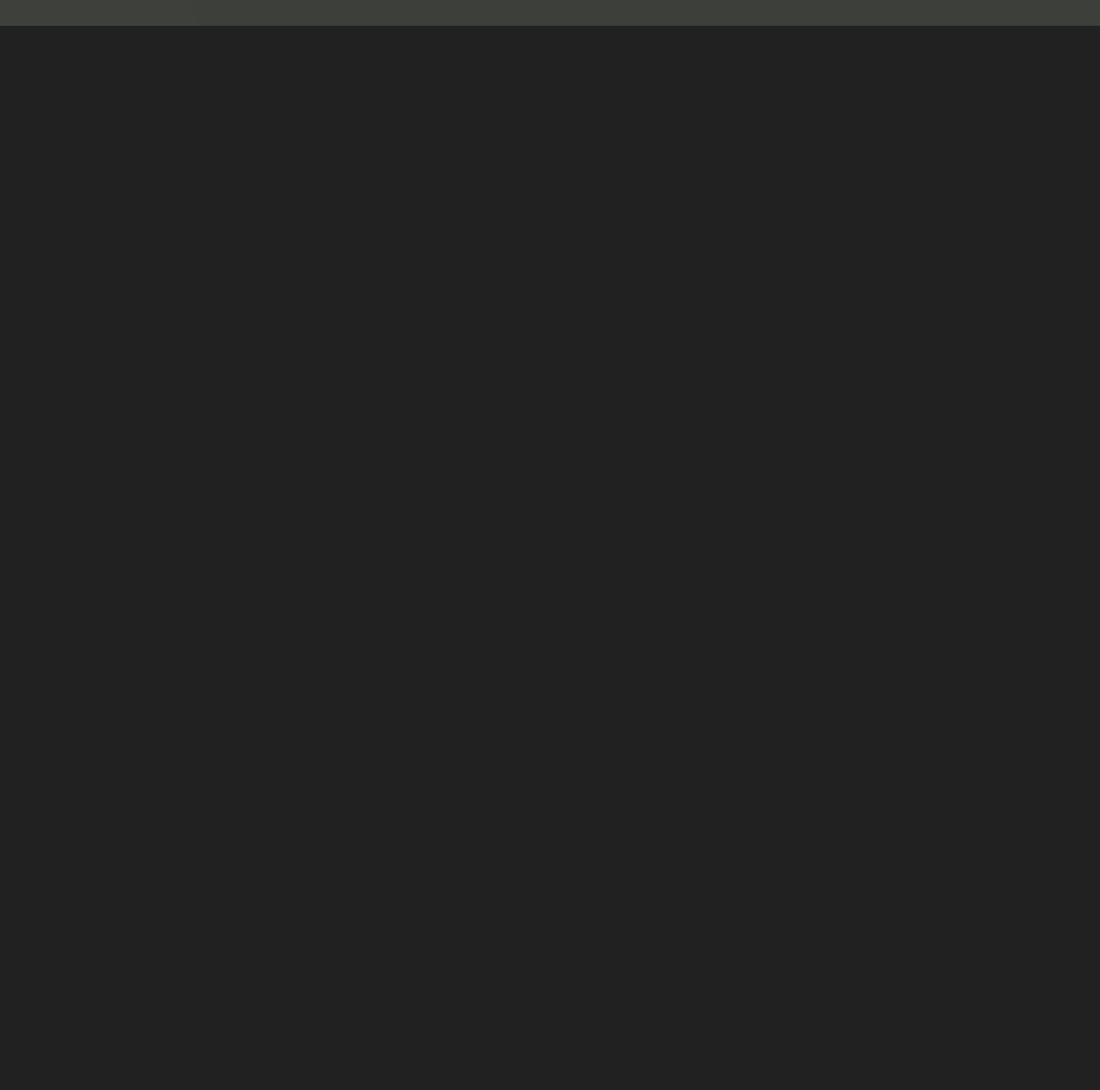
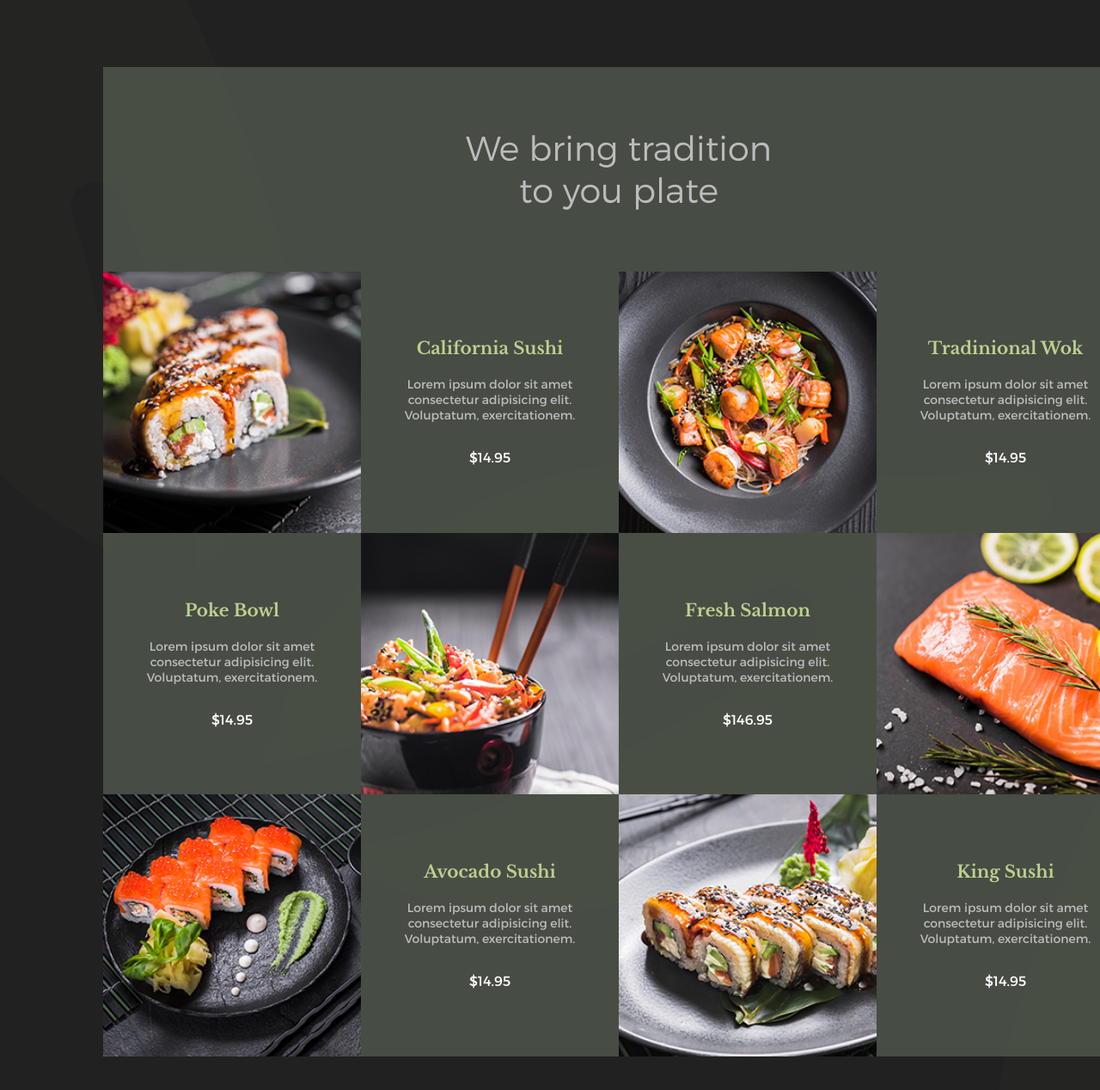
Before and after one commit to TadasBalsys/japanese-restaurant, a website: page index.html in a window 1280 px wide. Shown: the part 1340-2608 px from the top of the page at 86% size. Before the commit the page ends 1370 px from the top, so only its background shows below. Drawn offline with Linux system fonts and the light colour scheme; files whose address does not match are found by name.

Commit message:
Created menu box component; Added mixins;

```diff
--- a/index.html
+++ b/index.html
@@ -56,22 +56,107 @@
           <i class="advantages__icon advantages__icon--one"></i>
           <h4 class="advantages__heading">New tastes</h4>
           <p class="advantages__text">
-            Lorem ipsum dolor sit, amet consectetur adipisicing elit. Corporis ex ut nam iste doloribus unde!
+            Lorem ipsum dolor sit, amet consectetur adipisicing elit. Corporis
+            ex ut nam iste doloribus unde!
           </p>
         </div>
         <div class="advantages__box">
           <i class="advantages__icon advantages__icon--two"></i>
           <h4 class="advantages__heading">New dishes cocking</h4>
           <p class="advantages__text">
-            Lorem ipsum dolor sit, amet consectetur adipisicing elit. Corporis ex ut nam iste doloribus unde!
+            Lorem ipsum dolor sit, amet consectetur adipisicing elit. Corporis
+            ex ut nam iste doloribus unde!
           </p>
         </div>
         <div class="advantages__box">
           <i class="advantages__icon advantages__icon--three"></i>
           <h4 class="advantages__heading">New restaurant</h4>
           <p class="advantages__text">
-            Lorem ipsum dolor sit, amet consectetur adipisicing elit. Corporis ex ut nam iste doloribus unde!
+            Lorem ipsum dolor sit, amet consectetur adipisicing elit. Corporis
+            ex ut nam iste doloribus unde!
           </p>
+        </div>
+      </section>
+      <section class="menu">
+        <h2 class="menu__heading">We bring tradition</h2>
+        <h2 class="menu__heading" >to you plate</h2>
+        <img
+          class="menu__img"
+          src="/assets/images/dish-01.png"
+          alt="california sushi"
+        />
+        <div class="menu__card">
+          <h4 class="menu__title">California Sushi</h4>
+          <p class="menu__text">
+            Lorem ipsum dolor sit amet consectetur adipisicing elit. Voluptatum,
+            exercitationem.
+          </p>
+          <span class="menu__price">$14.95</span>
+        </div>
+        <img
+          class="menu__img"
+          src="/assets/images/dish-02.png"
+          alt="california sushi"
+        />
+        <div class="menu__card">
+          <h4 class="menu__title">Tradinional Wok</h4>
+          <p class="menu__text">
+            Lorem ipsum dolor sit amet consectetur adipisicing elit. Voluptatum,
+            exercitationem.
+          </p>
+          <span class="menu__price">$14.95</span>
+        </div>
+        <img
+          class="menu__img menu__img--right-one"
+          src="/assets/images/dish-03.png"
+          alt="california sushi"
+        />
+        <div class="menu__card menu__card--left-one">
+          <h4 class="menu__title">Poke Bowl</h4>
+          <p class="menu__text">
+            Lorem ipsum dolor sit amet consectetur adipisicing elit. Voluptatum,
+            exercitationem.
+          </p>
+          <span class="menu__price">$14.95</span>
+        </div>
+        <img
+          class="menu__img menu__img--right-two"
+          src="/assets/images/dish-04.png"
+          alt="california sushi"
+        />
+        <div class="menu__card menu__card--left-two">
+          <h4 class="menu__title">Fresh Salmon</h4>
+          <p class="menu__text">
+            Lorem ipsum dolor sit amet consectetur adipisicing elit. Voluptatum,
+            exercitationem.
+          </p>
+          <span class="menu__price">$146.95</span>
+        </div>
+        <img
+          class="menu__img"
+          src="/assets/images/dish-05.png"
+          alt="california sushi"
+        />
+        <div class="menu__card">
+          <h4 class="menu__title">Avocado Sushi</h4>
+          <p class="menu__text">
+            Lorem ipsum dolor sit amet consectetur adipisicing elit. Voluptatum,
+            exercitationem.
+          </p>
+          <span class="menu__price">$14.95</span>
+        </div>
+        <img
+          class="menu__img"
+          src="/assets/images/dish-06.png"
+          alt="california sushi"
+        />
+        <div class="menu__card">
+          <h4 class="menu__title">King Sushi</h4>
+          <p class="menu__text">
+            Lorem ipsum dolor sit amet consectetur adipisicing elit. Voluptatum,
+            exercitationem.
+          </p>
+          <span class="menu__price">$14.95</span>
         </div>
       </section>
     </div>
--- /dev/null
+++ b/sass/abstracts/_mixins.scss
@@ -0,0 +1,3 @@
+@mixin green-bg {
+  background-color: rgba($color-bg-dark-2, 0.5);
+}
--- a/sass/abstracts/_variables.scss
+++ b/sass/abstracts/_variables.scss
@@ -1,4 +1,5 @@
-$color-bg-dark: #212121;
+$color-bg-dark-1: #212121;
+$color-bg-dark-2: #6e7969;
 
 $color-white: #ffffff;
 
@@ -7,5 +8,5 @@ $color-icon-bg: #c6c6c5;
 $color-green-dark-1: #494d3f;
 $color-green-dark-2: #585e55;
 
-$color-font-green: #9baf6d;
-$color-font-light: #bbc8bb; // #e1e2e1
+$color-font-green: #bcd08e;
+$color-font-light: #BCBCBC;; // #e1e2e1
--- /dev/null
+++ b/sass/components/_menu.scss
@@ -0,0 +1,71 @@
+.menu {
+  grid-column: col-start 2 / col-end 11;
+  display: grid;
+  grid-template-columns: repeat(4, 1fr);
+  grid-template-rows: 1fr repeat(2, min-content) repeat(
+      auto-fil,
+      minmax(min-content, max-content)
+    );
+  @include green-bg;
+  margin: 8rem 0;
+
+  &__heading {
+    grid-column: 1 / -1;
+    justify-self: center;
+    color: $color-font-light;
+    font-size: 4rem;
+    font-weight: 300;
+  }
+
+  & > h2:first-child {
+    margin-top: 7rem;
+  }
+  & > h2:last-of-type {
+    margin-bottom: 7rem;
+  }
+
+  &__img {
+    width: 100%;
+
+    &--right-one {
+      grid-column: 2 / span 1;
+    }
+
+    &--right-two {
+      grid-column: 4 / span 1;
+    }
+  }
+
+  &__card {
+    display: flex;
+    flex-direction: column;
+    justify-content: center;
+    align-items: center;
+
+    &--left-one {
+      grid-area: 4 / 1 / span 1 / span 1;
+    }
+    &--left-two {
+      grid-area: 4 / 3 / span 1 / span 1
+    }
+  }
+
+  &__title {
+    color: $color-font-green;
+    font-family: 'LibreBaskerville';
+    font-size: 2rem;
+  }
+
+  &__text {
+    color: $color-font-light;
+    font-size: 1.4rem;
+    text-align: center;
+    padding: 2rem;
+  }
+
+  &__price {
+    color: $color-white;
+    font-size: 1.6rem;
+    margin-top: 1rem;
+  }
+}
--- a/sass/layout/_advantages.scss
+++ b/sass/layout/_advantages.scss
@@ -1,6 +1,6 @@
 .advantages {
   grid-column: col-start 1 / col-end 12;
-  background-color: rgba($color-green-dark-2, 0.5);
+  @include green-bg;
   display: flex;
   gap: 6rem;
 
--- a/sass/layout/_introduction.scss
+++ b/sass/layout/_introduction.scss
@@ -1,7 +1,7 @@
 .intro {
   color: $color-font-green;
   grid-column: col-start 1 / col-end 12;
-  background-color: $color-bg-dark;
+  background-color: $color-bg-dark-1;
 
   display: grid;
   grid-template-columns: repeat(4, 1fr);
--- a/sass/main.scss
+++ b/sass/main.scss
@@ -1,9 +1,11 @@
 @import 'abstracts/variables';
+@import 'abstracts/mixins';
 
 @import 'base/reset';
 @import 'base/typography';
 
 @import 'components/nav';
+@import 'components/menu';
 
 @import 'layout/hero';
 @import 'layout/introduction';
--- a/sass/pages/_landing.scss
+++ b/sass/pages/_landing.scss
@@ -2,7 +2,7 @@ body {
   display: grid;
   grid-template-columns: 1fr max-content 1fr;
   justify-items: center;
-  background-color: $color-bg-dark;
+  background-color: $color-bg-dark-1;
 }
 
 .container {
```
Also changed, not shown: assets/images/dish-01.png (added), assets/images/dish-02.png (added), assets/images/dish-03.png (added), assets/images/dish-04.png (added), assets/images/dish-05.png (added), assets/images/dish-06.png (added), css/main.css, 1 other file.
